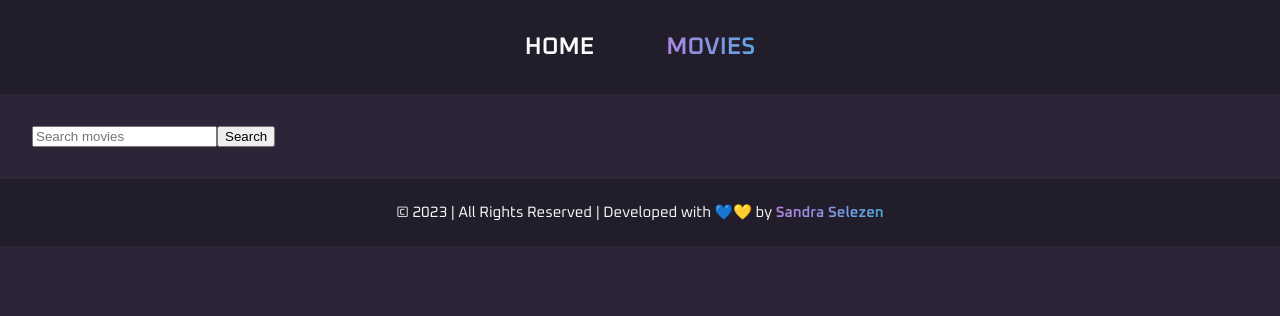
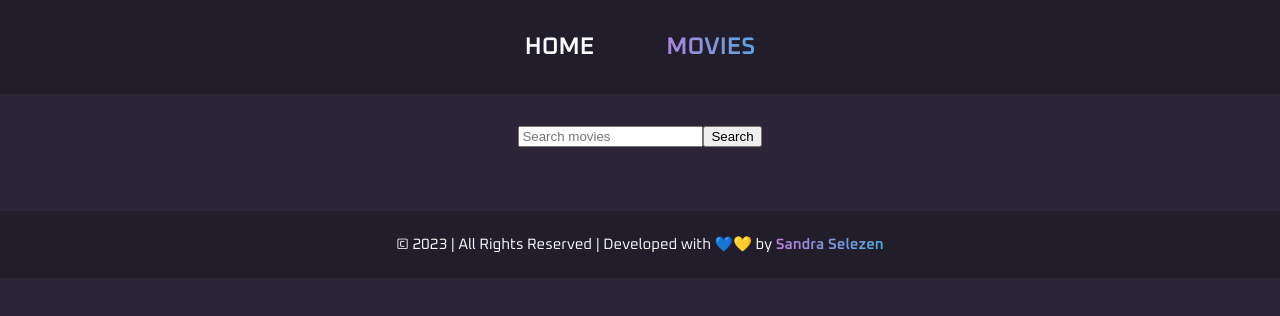
Before and after one commit to sandra-selezen/goit-react-hw-05-movies, a React (Create React App) app: page /goit-react-hw-05-movies/movies in a window 1280 px wide. Shown: the top 316 px of the page. Built offline with nearby package versions, Linux system fonts and the light colour scheme.

Commit message:
Add SearchForm component

```diff
--- /dev/null
+++ b/src/components/SearchForm/SearchForm.js
@@ -0,0 +1,15 @@
+import PropTypes from 'prop-types';
+import { Form } from './SearchForm.styled';
+
+export const SearchForm = ({ onSubmit }) => {
+  return (
+    <Form onSubmit={onSubmit} autoComplete="off">
+      <input type="text" name="query" placeholder="Search movies"/>
+      <button type="submit">Search</button>
+    </Form>
+  );
+}
+
+SearchForm.propTypes = {
+  onSubmit: PropTypes.func,
+}
--- /dev/null
+++ b/src/components/SearchForm/SearchForm.styled.js
@@ -0,0 +1,6 @@
+import styled from "styled-components";
+
+export const Form = styled.form`
+  margin-bottom: 32px;
+  text-align: center;
+`;
--- a/src/pages/Movies.js
+++ b/src/pages/Movies.js
@@ -1,6 +1,9 @@
 import { useEffect, useState } from "react";
 import { Link, useSearchParams, useLocation } from "react-router-dom";
 import { fetchSearchMovie } from "services/fetchSearchMovie";
+import { SearchForm } from "components/SearchForm/SearchForm";
+import { List } from "components/MovieList/MovieList.styled";
+import { Item, ItemImage, ItemTitle } from "components/MovieList/MovieItem.styled";
 
 const Movies = () => {
   const [serchMovie, setSearchMovie] = useState([]);
@@ -36,15 +39,17 @@ const Movies = () => {
 
   return (
     <>
-      <form onSubmit={onFormSubmit} autoComplete="off">
-        <input type="text" name="query" placeholder="Search movies"/>
-        <button type="submit">Search</button>
-      </form>
-      <ul>
+      <SearchForm onSubmit={onFormSubmit} />
+      <List>
         {serchMovie.map(item => (
-          <li key={item.id}><Link to={`/movies/${item.id}`} state={{ from: location }}>{item.title}</Link></li>
+          <Item key={item.id}>
+            <Link to={`/movies/${item.id}`} state={{ from: location }}>
+              <ItemImage src={`https://image.tmdb.org/t/p/w300${item.poster_path}`} alt={item.title} />
+              <ItemTitle>{item.title}</ItemTitle>
+            </Link>
+          </Item>
         ))}
-      </ul>
+      </List>
     </>
   );
 }
```
